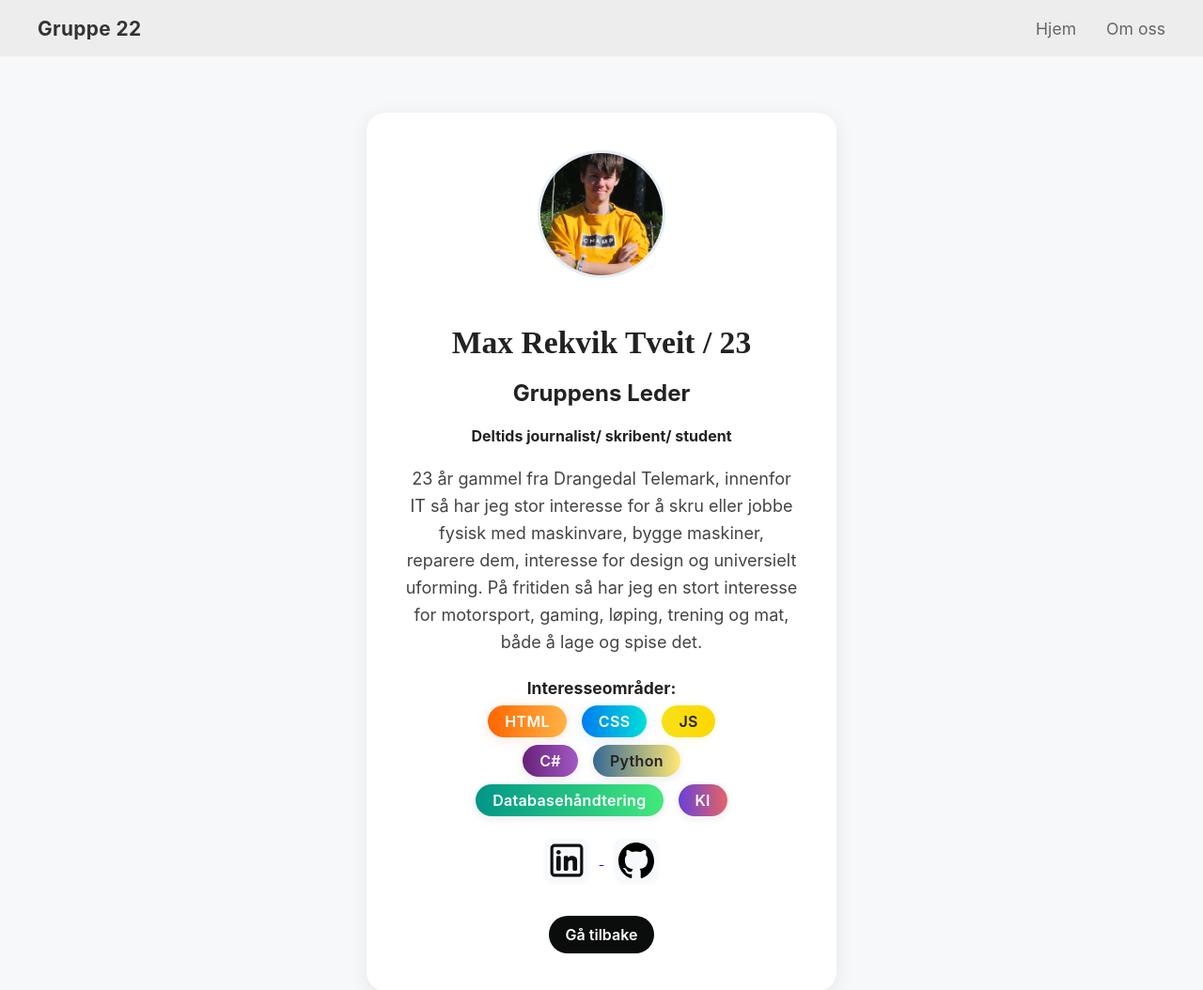
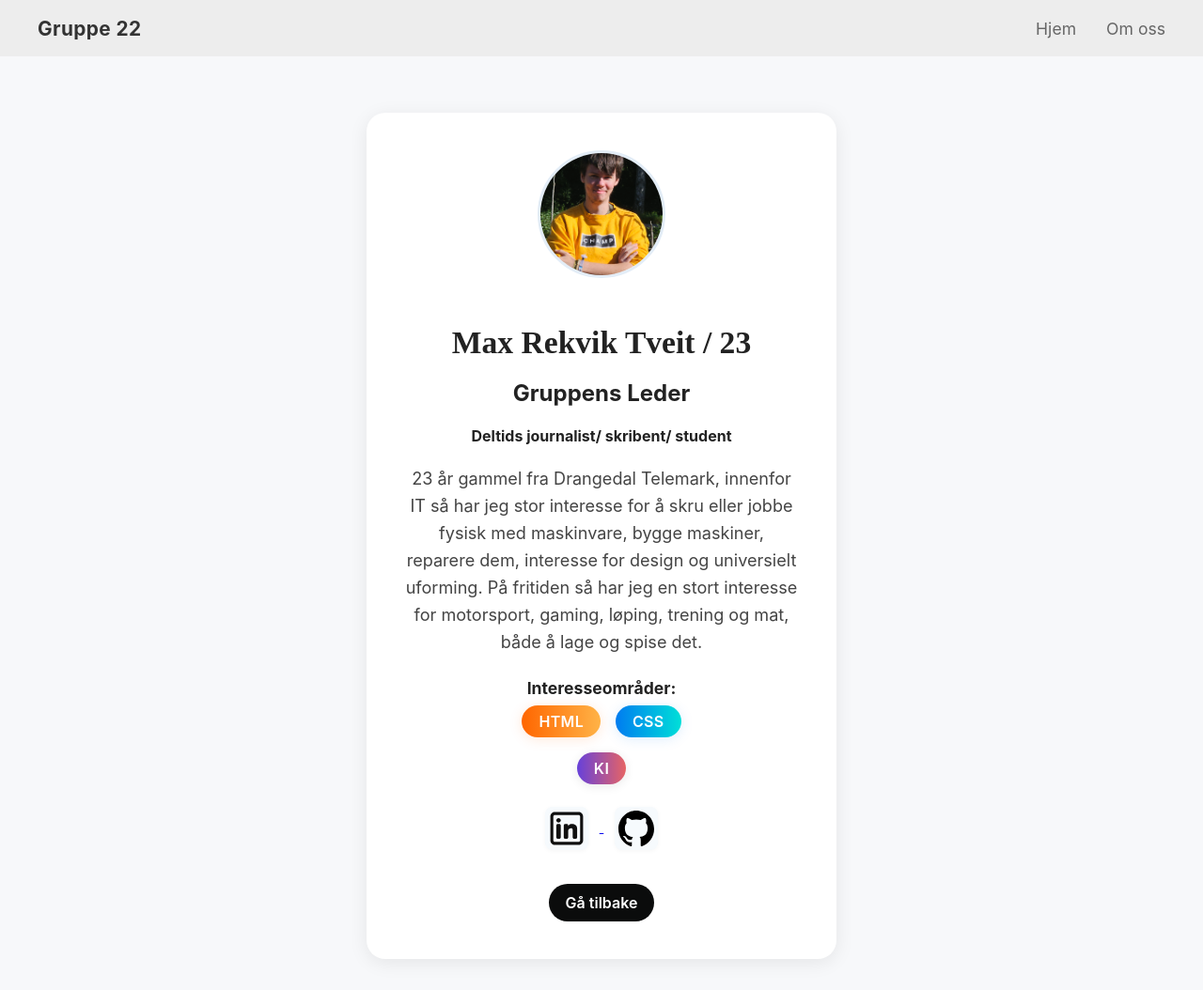
Before and after one commit to is310gruppe22/gruppe22, a plain HTML site: page HTML/Medlemmer/max.html in a window 1280 px wide. Shown: the whole page at 94% size. Drawn offline with Linux system fonts and the light colour scheme.

Commit message:
Update max.html

```diff
--- a/HTML/Medlemmer/max.html
+++ b/HTML/Medlemmer/max.html
@@ -26,14 +26,10 @@
       <div class="jay-badges-row">
         <span class="jay-badge html">HTML</span>
         <span class="jay-badge css">CSS</span>
-        <span class="jay-badge js">JS</span>
       </div>
       <div class="jay-badges-row">
-        <span class="jay-badge csharp">C#</span>
-        <span class="jay-badge python">Python</span>
       </div>
       <div class="jay-badges-row">
-        <span class="jay-badge db">Databasehåndtering</span>
         <span class="jay-badge ai">KI</span>
       </div>
     </div>
```
